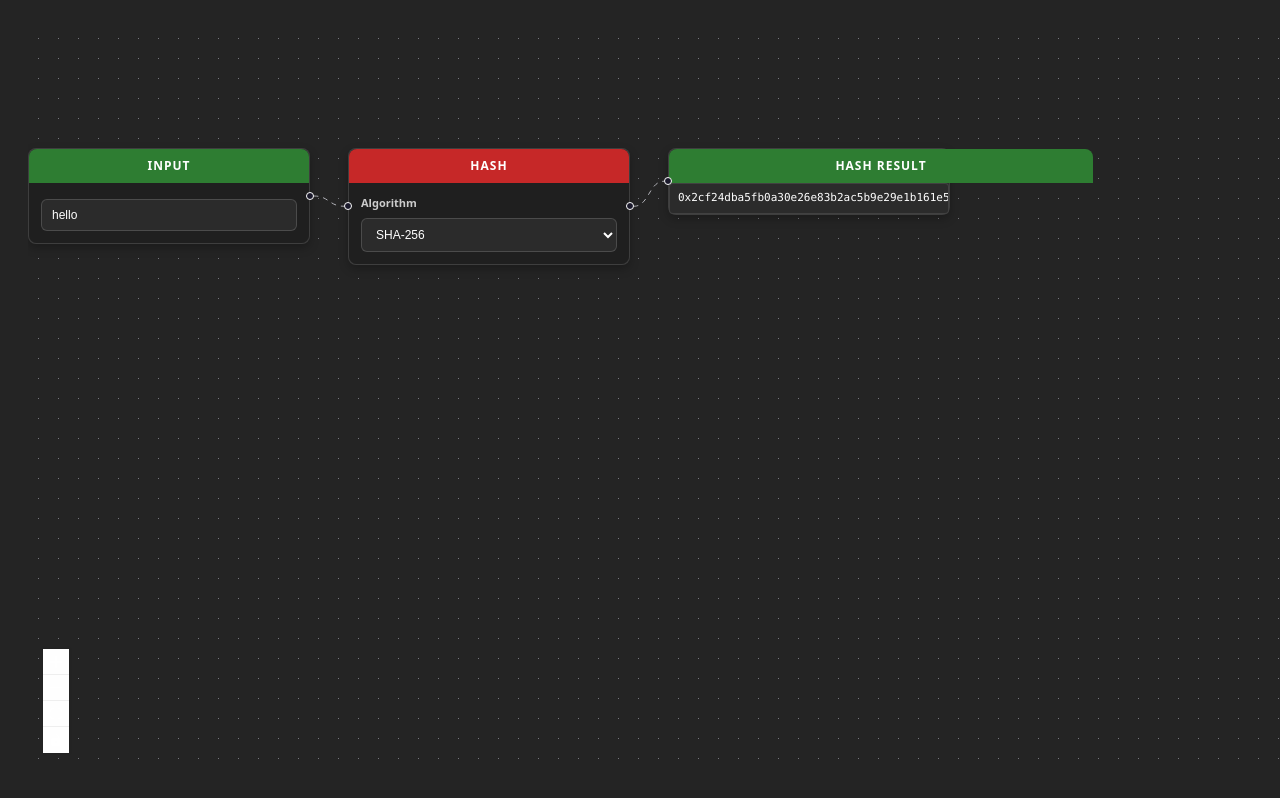
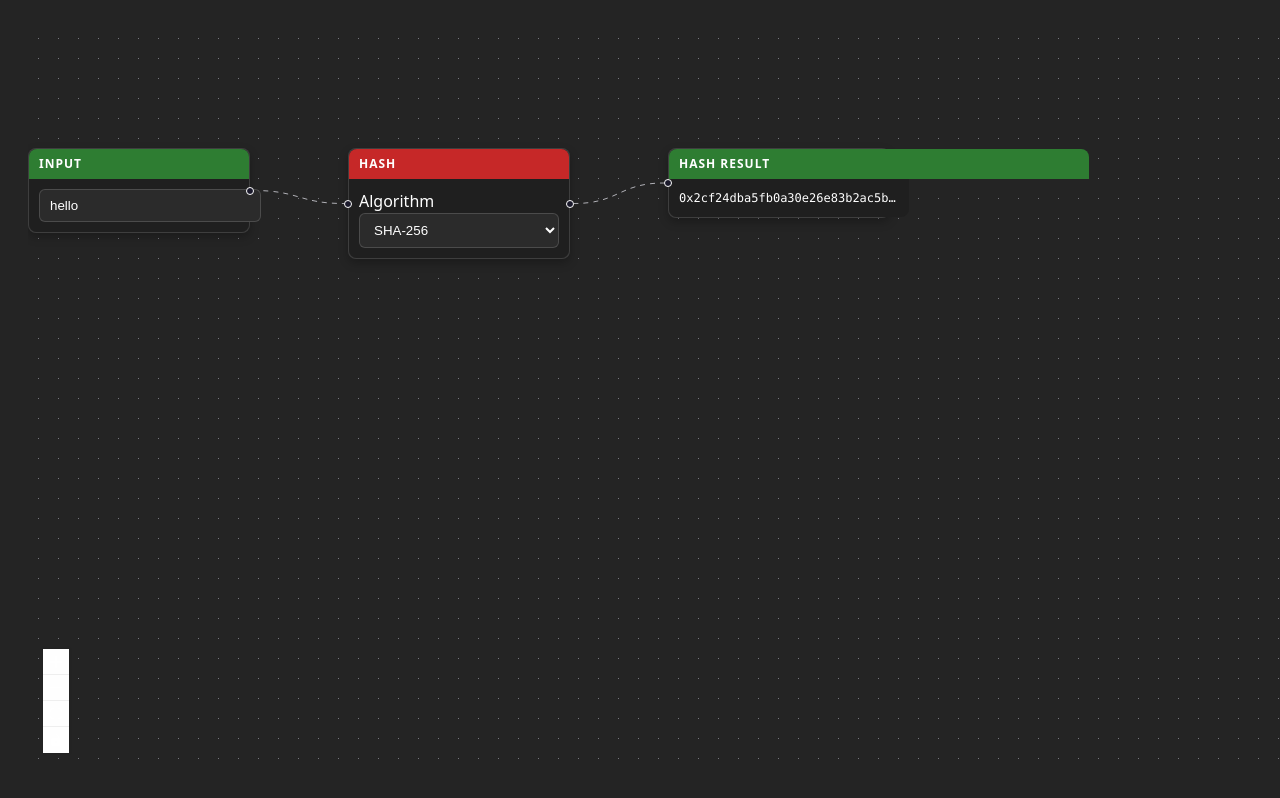
Before and after one commit to Infocusp-Innovations-UI/webauth-crypto-playground, a React (Vite) app: page /hashing in a window 1280 px wide. Shown: the top 798 px of the page. Built offline with nearby package versions, Linux system fonts and the light colour scheme.

Commit message:
updated css

```diff
--- a/src/routes/hashing/HashFlow.css
+++ b/src/routes/hashing/HashFlow.css
@@ -5,7 +5,7 @@
   flex-direction: column;
 }
 
-.nodeCard {
+.hashflow-container .nodeCard {
   width: 220px;
   border-radius: 8px;
   background: #2e2e2e;
@@ -14,7 +14,7 @@
   box-shadow: 0 4px 10px rgba(0, 0, 0, 0.25);
 }
 
-.node-header {
+.hashflow-container .node-header {
   font-weight: 800;
   letter-spacing: 1px;
   padding: 6px 10px;
@@ -23,26 +23,26 @@
   font-size: 12px;
 }
 
-.node-header-hash-result {
+.hashflow-container .node-header-hash-result {
   width: 400px;
 }
 
-.node-header--green {
+.hashflow-container .node-header--green {
   background: #2e7d32;
 }
-.node-header--red {
+.hashflow-container .node-header--red {
   background: #c62828;
 }
 
-.node-body {
+.hashflow-container .node-body {
   padding: 10px;
   background: #1f1f1f;
   border-bottom-left-radius: 8px;
   border-bottom-right-radius: 8px;
 }
 
-.node-input,
-.node-select {
+.hashflow-container .node-input,
+.hashflow-container .node-select {
   width: 100%;
   padding: 8px 10px;
   border-radius: 6px;
@@ -51,12 +51,12 @@
   color: #fff;
 }
 
-.node-output {
+.hashflow-container .node-output {
   font-family: ui-monospace, SFMono-Regular, Menlo, Monaco, Consolas,
     "Liberation Mono", "Courier New", monospace;
   font-size: 12px;
   white-space: nowrap;
   overflow: hidden;
-  width: 400px;
+  width: 100%;
   text-overflow: ellipsis;
 }
--- a/src/routes/registration/WebAuthnRegistration.css
+++ b/src/routes/registration/WebAuthnRegistration.css
@@ -5,7 +5,7 @@
   flex-direction: column;
 }
 
-.nodeCard {
+.webauthn-flow-container .nodeCard {
   width: 280px;
   border-radius: 8px;
   background: #2e2e2e;
@@ -14,7 +14,7 @@
   box-shadow: 0 4px 10px rgba(0, 0, 0, 0.25);
 }
 
-.node-header {
+.webauthn-flow-container .node-header {
   font-weight: 800;
   letter-spacing: 1px;
   padding: 8px 12px;
@@ -24,44 +24,44 @@
   text-align: center;
 }
 
-.node-header--blue {
+.webauthn-flow-container .node-header--blue {
   background: #1976d2;
 }
 
-.node-header--orange {
+.webauthn-flow-container .node-header--orange {
   background: #f57c00;
 }
 
-.node-header--purple {
+.webauthn-flow-container .node-header--purple {
   background: #7b1fa2;
 }
 
-.node-header--red {
+.webauthn-flow-container .node-header--red {
   background: #c62828;
 }
 
-.node-header--green {
+.webauthn-flow-container .node-header--green {
   background: #2e7d32;
 }
 
-.node-header--teal {
+.webauthn-flow-container .node-header--teal {
   background: #00695c;
 }
 
-.node-header--yellow {
+.webauthn-flow-container .node-header--yellow {
   background: #f9a825;
   color: #000;
 }
 
-.node-body {
+.webauthn-flow-container .node-body {
   padding: 12px;
   background: #1f1f1f;
   border-bottom-left-radius: 8px;
   border-bottom-right-radius: 8px;
 }
 
-.node-input,
-.node-select {
+.webauthn-flow-container .node-input,
+.webauthn-flow-container .node-select {
   width: 100%;
   padding: 8px 10px;
   border-radius: 6px;
@@ -73,14 +73,14 @@
   box-sizing: border-box;
 }
 
-.node-input:focus,
-.node-select:focus {
+.webauthn-flow-container .node-input:focus,
+.webauthn-flow-container .node-select:focus {
   outline: none;
   border-color: #1976d2;
   box-shadow: 0 0 0 2px rgba(25, 118, 210, 0.2);
 }
 
-.node-label {
+.webauthn-flow-container .node-label {
   display: block;
   font-size: 11px;
   font-weight: 600;
@@ -88,7 +88,7 @@
   margin-bottom: 2px;
 }
 
-.node-button {
+.webauthn-flow-container .node-button {
   width: 100%;
   padding: 8px 12px;
   border-radius: 6px;
@@ -101,18 +101,18 @@
   transition: all 0.2s ease;
 }
 
-.node-button:hover:not(:disabled) {
+.webauthn-flow-container .node-button:hover:not(:disabled) {
   background: #1565c0;
   transform: translateY(-1px);
 }
 
-.node-button:disabled {
+.webauthn-flow-container .node-button:disabled {
   background: #555;
   cursor: not-allowed;
   opacity: 0.6;
 }
 
-.node-output {
+.webauthn-flow-container .node-output {
   font-family: ui-monospace, SFMono-Regular, Menlo, Monaco, Consolas,
     "Liberation Mono", "Courier New", monospace;
   font-size: 11px;
```
